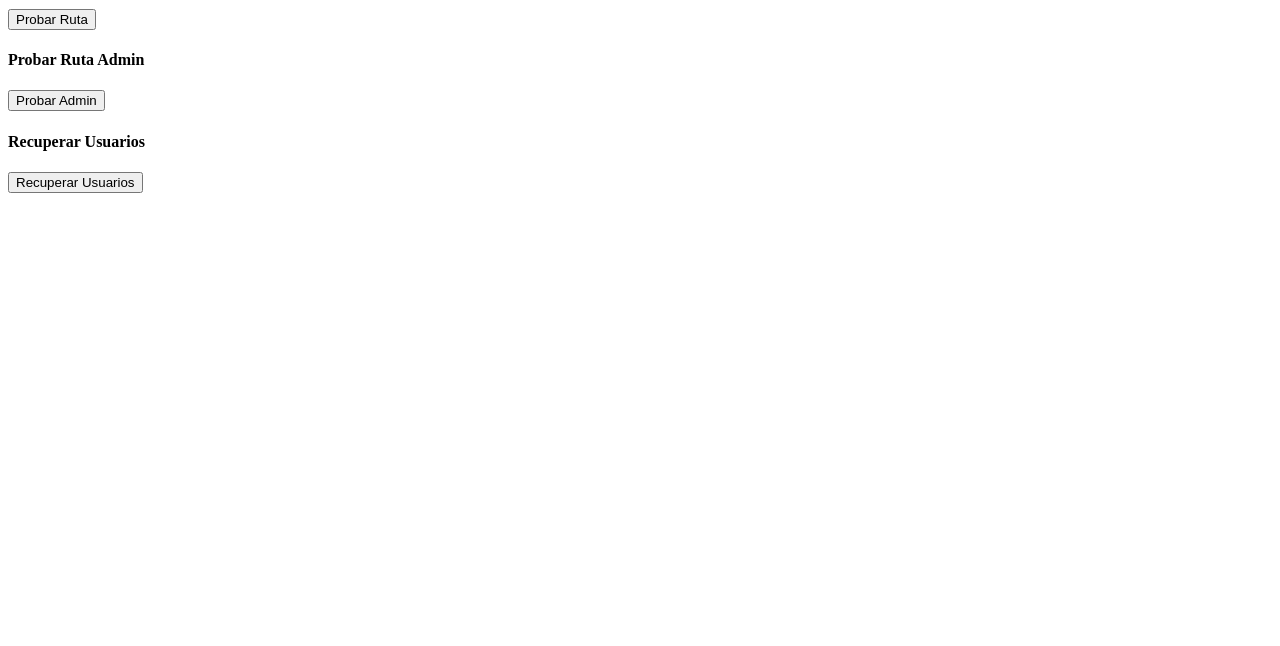
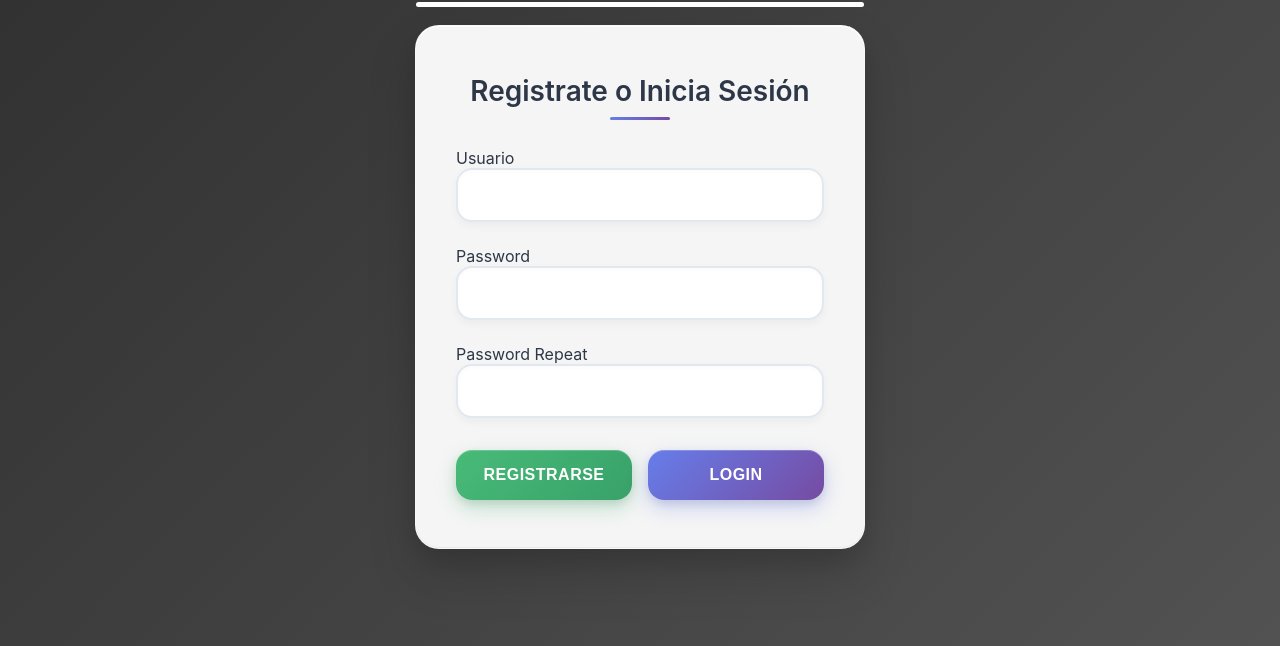
Before and after one commit to SantiagoValenciaM/Sistema-Carrito-de-Compra, a website: page public/index.html in a window 1280 px wide. Shown: the part 154-800 px from the top of the page. Drawn offline with Linux system fonts and the light colour scheme.

Commit message:
Actualizado

```diff
--- a/public/index.html
+++ b/public/index.html
@@ -3,12 +3,278 @@
 <head>
     <meta charset="UTF-8">
     <meta name="viewport" content="width=device-width, initial-scale=1.0">
+    <title>Login</title>
+</head>
+<style>
+    /* Reset y configuración base */
+* {
+  margin: 0;
+  padding: 0;
+  box-sizing: border-box;
+}
 
-    <title>API</title>
-</head>
+body {
+  font-family: -apple-system, BlinkMacSystemFont, 'Segoe UI', Roboto, Oxygen, Ubuntu, Cantarell, sans-serif;
+  background: linear-gradient(135deg, #2f2f2f 0%, #525252 100%);
+  min-height: 100vh;
+  display: flex;
+  flex-direction: column;
+  align-items: center;
+  justify-content: center;
+  padding: 2rem;
+  color: #2d3748;
+}
+
+/* Título principal */
+h1 {
+  font-size: 2.5rem;
+  font-weight: 700;
+  color: white;
+  text-align: center;
+  margin-bottom: 2rem;
+  text-shadow:
+    0 4px 8px rgba(0, 0, 0, 0.3),
+    0 2px 4px rgba(0, 0, 0, 0.2);
+  letter-spacing: -0.025em;
+}
+
+/* Container del formulario */
+form {
+  background: rgba(255, 255, 255, 0.95);
+  backdrop-filter: blur(10px);
+  border-radius: 24px;
+  padding: 3rem 2.5rem;
+  width: 100%;
+  max-width: 450px;
+  box-shadow:
+    0 25px 50px rgba(0, 0, 0, 0.15),
+    0 12px 24px rgba(0, 0, 0, 0.1),
+    inset 0 1px 0 rgba(255, 255, 255, 0.8),
+    inset 0 -1px 0 rgba(0, 0, 0, 0.05);
+  border: 1px solid rgba(255, 255, 255, 0.3);
+  position: relative;
+  transform: translateY(0);
+  transition: all 0.3s ease;
+}
+
+form::before {
+  content: '';
+  position: absolute;
+  margin-top: -3vh;
+  top: 0;
+  left: 0;
+  right: 0;
+  height: 5px;
+  background: white;
+  border-radius: 24px;
+  background-size: 200% 100%;
+  animation: shimmer 3s ease-in-out infinite;
+}
+
+@keyframes shimmer {
+  0%, 100% { background-position: 0% 50%; }
+  50% { background-position: 100% 50%; }
+}
+
+/* Título del formulario */
+h2 {
+  font-size: 1.75rem;
+  font-weight: 600;
+  color: #2d3748;
+  text-align: center;
+  margin-bottom: 2.5rem;
+  position: relative;
+}
+
+h2::after {
+  content: '';
+  position: absolute;
+  bottom: -12px;
+  left: 50%;
+  transform: translateX(-50%);
+  width: 60px;
+  height: 3px;
+  background: linear-gradient(90deg, #667eea, #764ba2);
+  border-radius: 2px;
+}
+
+/* Labels y inputs */
+label {
+  display: block;
+  margin-bottom: 1.5rem;
+  position: relative;
+}
+
+label::before {
+  content: attr(data-label);
+  position: absolute;
+  top: -8px;
+  left: 12px;
+  background: white;
+  padding: 0 8px;
+  font-size: 0.75rem;
+  font-weight: 500;
+  color: #667eea;
+  z-index: 1;
+}
+
+input[type="text"],
+input[type="password"] {
+  width: 100%;
+  padding: 1rem 1.25rem;
+  border: 2px solid #e2e8f0;
+  border-radius: 16px;
+  font-size: 1rem;
+  background: #ffffff;
+  transition: all 0.3s cubic-bezier(0.4, 0, 0.2, 1);
+  box-shadow:
+    0 4px 8px rgba(0, 0, 0, 0.04),
+    inset 0 2px 4px rgba(0, 0, 0, 0.02);
+  position: relative;
+  z-index: 0;
+}
+
+input[type="text"]:focus,
+input[type="password"]:focus {
+  outline: none;
+  border-color: #667eea;
+  box-shadow:
+    0 0 0 4px rgba(102, 126, 234, 0.1),
+    0 8px 16px rgba(102, 126, 234, 0.15),
+    inset 0 2px 4px rgba(0, 0, 0, 0.02);
+  transform: translateY(-2px);
+}
+
+/* Container de botones */
+div {
+  display: flex;
+  gap: 1rem;
+  margin-top: 2rem;
+}
+
+/* Botones */
+button {
+  flex: 1;
+  padding: 1rem 1.5rem;
+  border: none;
+  border-radius: 16px;
+  font-size: 1rem;
+  font-weight: 600;
+  cursor: pointer;
+  transition: all 0.3s cubic-bezier(0.4, 0, 0.2, 1);
+  position: relative;
+  overflow: hidden;
+  text-transform: uppercase;
+  letter-spacing: 0.5px;
+}
+
+/* Botón de registro */
+#btnSignup {
+  background: linear-gradient(135deg, #48bb78 0%, #38a169 100%);
+  color: white;
+  box-shadow:
+    0 8px 20px rgba(72, 187, 120, 0.3),
+    0 4px 8px rgba(0, 0, 0, 0.1),
+    inset 0 1px 0 rgba(255, 255, 255, 0.2);
+}
+
+#btnSignup:hover {
+  transform: translateY(-3px);
+  box-shadow:
+    0 12px 28px rgba(72, 187, 120, 0.4),
+    0 6px 12px rgba(0, 0, 0, 0.15),
+    inset 0 1px 0 rgba(255, 255, 255, 0.2);
+}
+
+/* Botón de login */
+#btnLogin {
+  background: linear-gradient(135deg, #667eea 0%, #764ba2 100%);
+  color: white;
+  box-shadow:
+    0 8px 20px rgba(102, 126, 234, 0.3),
+    0 4px 8px rgba(0, 0, 0, 0.1),
+    inset 0 1px 0 rgba(255, 255, 255, 0.2);
+}
+
+#btnLogin:hover {
+  transform: translateY(-3px);
+  box-shadow:
+    0 12px 28px rgba(102, 126, 234, 0.4),
+    0 6px 12px rgba(0, 0, 0, 0.15),
+    inset 0 1px 0 rgba(255, 255, 255, 0.2);
+}
+
+/* Efectos de click */
+button:active {
+  transform: translateY(-1px);
+  transition: all 0.1s ease;
+}
+
+/* Efecto de brillo en botones */
+button::before {
+  content: '';
+  position: absolute;
+  top: 0;
+  left: -100%;
+  width: 100%;
+  height: 100%;
+  background: linear-gradient(90deg, transparent, rgba(255, 255, 255, 0.3), transparent);
+  transition: left 0.6s ease;
+}
+
+button:hover::before {
+  left: 100%;
+}
+
+/* Responsive */
+@media (max-width: 500px) {
+  body {
+    padding: 1rem;
+  }
+
+  h1 {
+    font-size: 2rem;
+    margin-bottom: 1.5rem;
+  }
+
+  form {
+    padding: 2rem 1.5rem;
+  }
+
+  div {
+    flex-direction: column;
+    gap: 0.75rem;
+  }
+
+  button {
+    padding: 0.875rem 1rem;
+  }
+}
+
+/* Animación de entrada */
+@keyframes fadeInUp {
+  from {
+    opacity: 0;
+    transform: translateY(30px);
+  }
+  to {
+    opacity: 1;
+    transform: translateY(0);
+  }
+}
+
+form {
+  animation: fadeInUp 0.6s ease-out;
+}
+
+h1 {
+  animation: fadeInUp 0.4s ease-out;
+}
+</style>
 <body>
+    <h1>¡Bienvenido!</h1>
     <form>
-        <h5>Sign-up / Login</h5>
+        <h2>Registrate o Inicia Sesión</h2>
         <label>
             Usuario<input type="text" id="username">
         </label>
@@ -23,14 +289,6 @@
             <button type="button" id="btnLogin">Login</button>
         </div>
     </form>
-    <div>
-        <h4>Probar Ruta</h4>
-        <button type="button" id="btnRuta">Probar Ruta</button>
-        <h4>Probar Ruta Admin</h4>
-        <button type="button" id="btnRutaAdmin">Probar Admin</button>
-        <h4>Recuperar Usuarios</h4>
-        <button type="button" id="btnRecuperarUsuarios">Recuperar Usuarios</button>
-    </div>
 </body>
 <script>
     let token="";
@@ -84,57 +342,5 @@
                 }
             })
     });
-
-    const btnRuta=document.getElementById("btnRuta");
-    btnRuta.addEventListener("click", function(){
-        console.log(token);
-        fetch("http://localhost:3002/api/secret-route", {
-            method: "GET",
-            headers: {
-                "Content-Type": "application/json",
-                "Authorization": `Bearer ${token}`
-            }
-        })
-        .then(response => response.json())
-        .then(json => {
-            console.log(json);
-            document.getElementById("mensaje").innerHTML=json.mensaje;
-        })
-    });
-
-    const btnRutaAdmin=document.getElementById("btnRutaAdmin");
-    btnRutaAdmin.addEventListener("click", function(){
-        console.log(token);
-        fetch("http://localhost:3002/api/admin-route", {
-            method: "GET",
-            headers: {
-                "Content-Type": "application/json",
-                "Authorization": `Bearer ${token}`
-            }
-        })
-        .then(response => response.json())
-        .then(json => {
-            console.log(json);
-            document.getElementById("mensaje").innerHTML=json.mensaje;
-        })
-    });
-
-    const btnRecuperarClientes=document.getElementById("btnRecuperarUsuarios");
-    btnRecuperarClientes.addEventListener("click", function(){
-        console.log(token);
-        fetch("http://localhost:3002/api/admin/users", {
-            method: "GET",
-            headers: {
-                "Content-Type": "application/json",
-                "Authorization": `Bearer ${token}`
-            }
-        })
-        .then(response => response.json())
-        .then(json => {
-            console.log(json);
-            document.getElementById("mensaje").innerHTML=json.mensaje;
-        })
-    });
-
 </script>
 </html>
```
